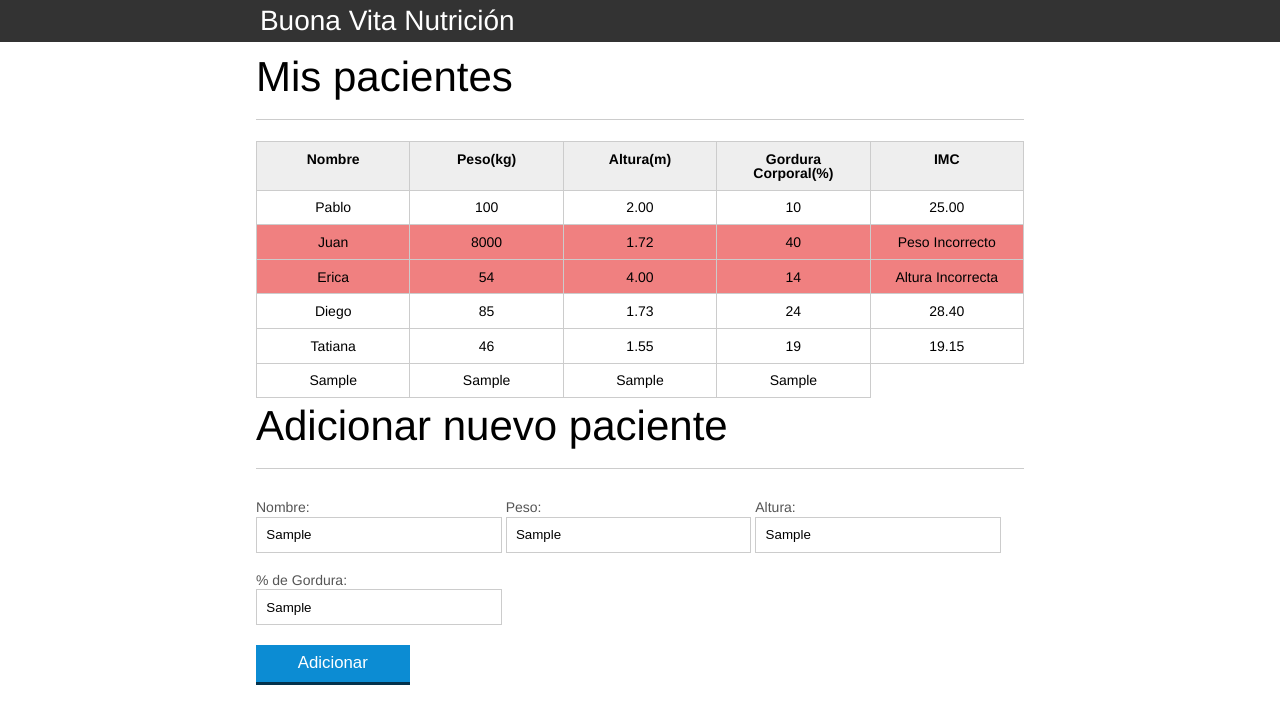
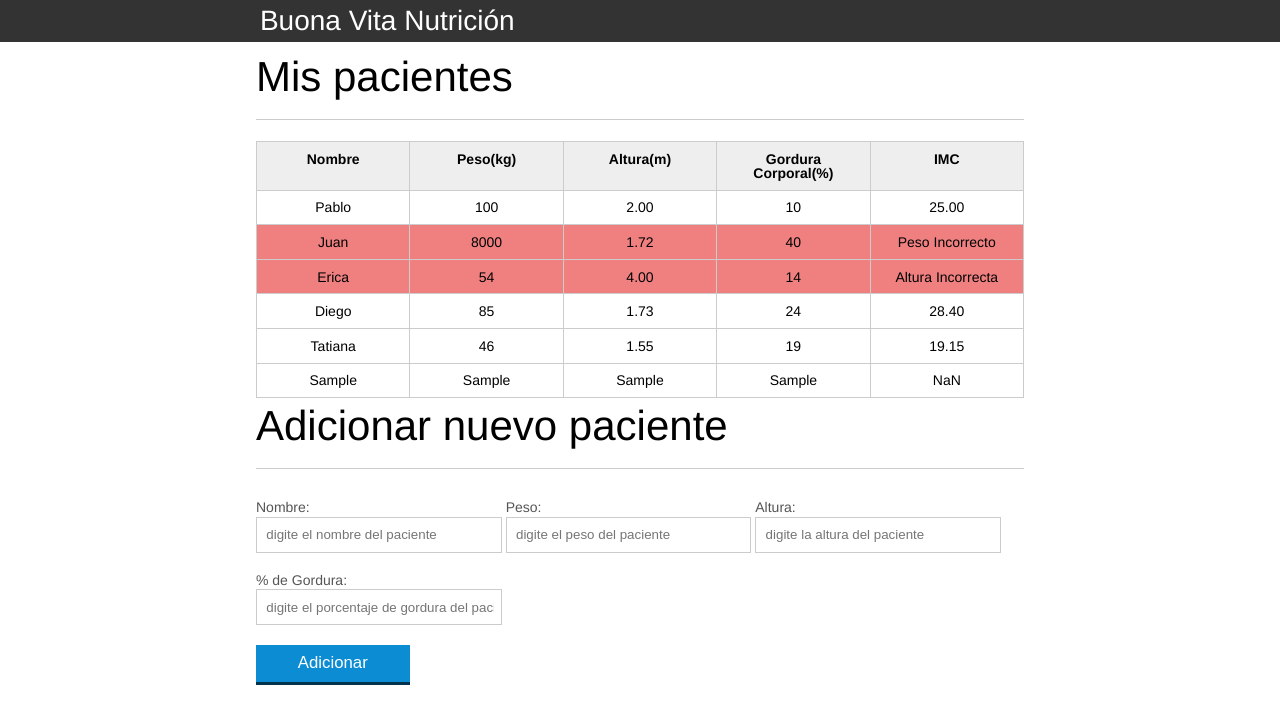
Before and after one commit to Jackie0513/Practica-de-Js, a plain HTML site: page index.html in a window 1280 px wide. Both pictures are taken after typing "Sample", "Sample", "Sample", "Sample" into the empty fields and a click on the button "Adicionar". Drawn offline with Linux system fonts and the light colour scheme.

Commit message:
Se agrega validacion de datos

```diff
--- a/index.html
+++ b/index.html
@@ -1,17 +1,14 @@
 <!DOCTYPE html>
 <html lang="es">
-
   <head>
-	<meta charset="UTF-8">
+    <meta charset="UTF-8" />
     <title>Buona Vita Nutrición</title>
-	<link rel="icon" href="favicon.ico" type="image/x-icon">
-	<link rel="stylesheet" type="text/css" href="css/reset.css">
-	<link rel="stylesheet" type="text/css" href="css/index.css">
-
+    <link rel="icon" href="favicon.ico" type="image/x-icon" />
+    <link rel="stylesheet" type="text/css" href="css/reset.css" />
+    <link rel="stylesheet" type="text/css" href="css/index.css" />
   </head>
 
   <body>
-
     <header>
       <div class="container">
         <h1 class="titulo">Buona Vita Nutrición</h1>
@@ -71,9 +68,7 @@
             </tr>
           </tbody>
         </table>
-
       </section>
-
     </main>
 
     <section class="container">
@@ -81,29 +76,50 @@
       <form id="form-adicionar">
         <div class="grupo">
           <label for="nombre">Nombre:</label>
-				<input id="nombre" name="nombre" type="text" placeholder="digite el nombre del paciente" class="campo">
+          <input
+            id="nombre"
+            name="nombre"
+            type="text"
+            placeholder="digite el nombre del paciente"
+            class="campo"
+          />
         </div>
         <div class="grupo">
           <label for="peso">Peso:</label>
-				<input id="peso" name="peso" type="text" placeholder="digite el peso del paciente"
-					class="campo campo-medio">
+          <input
+            id="peso"
+            name="peso"
+            type="text"
+            placeholder="digite el peso del paciente"
+            class="campo campo-medio"
+          />
         </div>
         <div class="grupo">
           <label for="altura">Altura:</label>
-				<input id="altura" name="altura" type="text" placeholder="digite la altura del paciente"
-					class="campo campo-medio">
+          <input
+            id="altura"
+            name="altura"
+            type="text"
+            placeholder="digite la altura del paciente"
+            class="campo campo-medio"
+          />
         </div>
         <div class="grupo">
           <label for="gordura">% de Gordura:</label>
-				<input id="gordura" type="text" placeholder="digite el porcentaje de gordura del paciente"
-					class="campo campo-medio">
+          <input
+            id="gordura"
+            type="text"
+            placeholder="digite el porcentaje de gordura del paciente"
+            class="campo campo-medio"
+          />
         </div>
-			<button id="adicionar-paciente" class="boton bto-principal">Adicionar</button>
+        <button id="adicionar-paciente" class="boton bto-principal">
+          Adicionar
+        </button>
       </form>
     </section>
 
     <script src="js/principal.js"></script>
-
+    <script src="js/form.js"></script>
   </body>
-
 </html>
--- /dev/null
+++ b/js/form.js
@@ -0,0 +1,41 @@
+var botonAdicionar = document.querySelector("#adicionar-paciente");
+
+botonAdicionar.addEventListener("click", function (event) {
+  event.preventDefault();
+
+  const form = document.querySelector("#form-adicionar");
+  const paciente = capturarDatosPacientes(form);
+  const pacienteTr = crearTr(paciente);
+  const tabla = document.querySelector("#tabla-pacientes");
+  tabla.appendChild(pacienteTr);
+  form.reset();
+});
+
+const capturarDatosPacientes = (form) => ({
+  nombre: form.nombre.value,
+  peso: form.peso.value,
+  altura: form.altura.value,
+  gordura: form.gordura.value,
+  imc: calcularIMC(form.peso.value, form.altura.value),
+});
+
+const crearTr = (paciente) => {
+  const pacienteTr = document.createElement("tr");
+  pacienteTr.classList.add("paciente");
+
+  pacienteTr.appendChild(crearTd(paciente.nombre, "info-nombre"));
+  pacienteTr.appendChild(crearTd(paciente.altura, "info-altura"));
+  pacienteTr.appendChild(crearTd(paciente.peso, "info-peso"));
+  pacienteTr.appendChild(crearTd(paciente.gordura, "info-gordura"));
+  pacienteTr.appendChild(crearTd(paciente.imc, "info-imc"));
+
+  return pacienteTr;
+};
+
+const crearTd = (dato, clase) => {
+  const td = document.createElement("td");
+  td.textContent = dato;
+  td.classList.add(clase);
+
+  return td;
+};
--- a/js/principal.js
+++ b/js/principal.js
@@ -1,41 +1,15 @@
 var pacientes = document.querySelectorAll(".paciente");
-var botonAdicionar = document.querySelector("#adicionar-paciente");
-botonAdicionar.addEventListener("click", function (event) {
-    event.preventDefault();
 
-    var form = document.querySelector("#form-adicionar");
+const validarPeso = (peso) =>
+(peso >=0 && peso <1000) ? true : false;
 
-    var nombre = form.nombre.value;
-    var peso = form.peso.value;
-    var altura = form.altura.value;
-    var gordura = form.gordura.value;
+const validarAltura = (altura) =>
+(altura >=0 && altura <3.00) ? true : false;
 
-    var tabla = document.querySelector("#tabla-pacientes");
 
-    pacienteTr = document.createElement("tr");
-    nombreTd = document.createElement("td");
-    alturaTd = document.createElement("td");
-    pesoTd = document.createElement("td");
-    gorduraTd = document.createElement("td");
-    imcTd = document.createElement("td");
-
-    nombreTd.textContent = nombre;
-    alturaTd.textContent = peso;
-    pesoTd.textContent = altura;
-    gorduraTd.textContent = gordura;
-
-    pacienteTr.appendChild(nombreTd);
-    pacienteTr.appendChild(pesoTd);
-    pacienteTr.appendChild(alturaTd);
-    pacienteTr.appendChild(gorduraTd);
-
-    tabla.appendChild(pacienteTr);
-});
 
 for (let index = 0; index < pacientes.length; index++) {
     var paciente = pacientes[index];
-    var pesoEsValido = true;
-    var alturaEsValida = true;
     var tdpeso = paciente.querySelector(".info-peso");
     var peso = tdpeso.textContent;
 
@@ -44,13 +18,16 @@ for (let index = 0; index < pacientes.length; index++) {
 
     var tdimc = paciente.querySelector(".info-imc");
 
-    if (peso < 0 || peso > 1000) {
+    let pesoEsValido = validarPeso(peso);
+    var alturaEsValida = validarAltura(altura);
+
+    if (!pesoEsValido) {
         console.log("peso incorrecto");
         tdimc.textContent = "Peso Incorrecto";
         paciente.classList.add("paciente-incorrecto");
         pesoEsValido = false;
     }
-    if (altura < 0 || altura > 3.0) {
+    if (!alturaEsValida) {
         console.log("altura Oncorrecta");
         tdimc.textContent = "Altura Incorrecta";
         paciente.classList.add("paciente-incorrecto");
@@ -58,7 +35,12 @@ for (let index = 0; index < pacientes.length; index++) {
     }
 
     if (pesoEsValido && alturaEsValida) {
-        var imc = peso / (altura * altura);
-        tdimc.textContent = imc.toFixed(2);
+        tdimc.textContent = calcularIMC(peso,altura);
     }
+
+    function calcularIMC(peso,altura){
+        const imc = peso / (altura*altura);
+        return imc.toFixed(2);
+    }
+
 }
```
Lines whose indentation alone changed are shown as unchanged.
